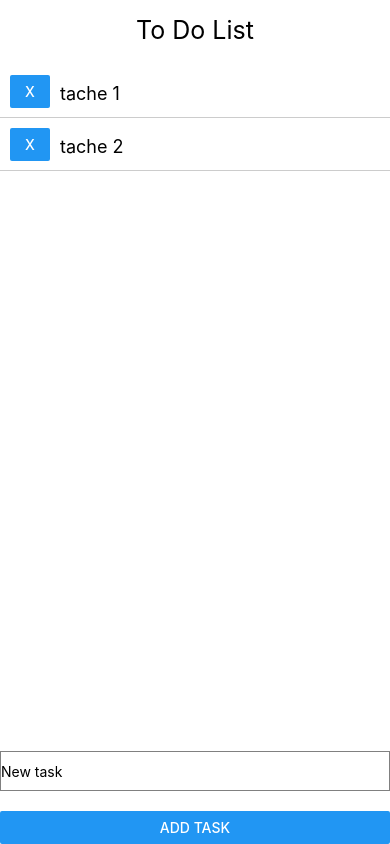
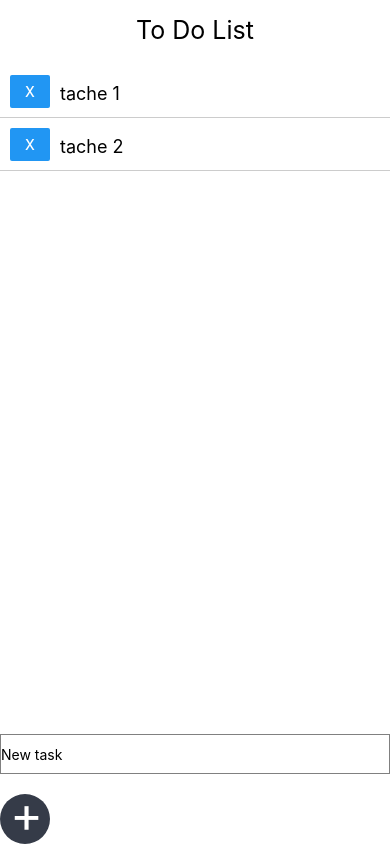
Before and after one commit to ronanren/toDoList, a React Native app: screen / in a window 390 px wide. Built offline with nearby package versions, Linux system fonts and the light colour scheme.

Commit message:
Update App.js

```diff
--- a/App.js
+++ b/App.js
@@ -1,5 +1,5 @@
 import React, { Component } from 'react';
-import { StyleSheet, Text, View, Button, FlatList, Dimensions, TextInput, KeyboardAvoidingView } from 'react-native';
+import { StyleSheet, Text, View, Button, FlatList, Dimensions, TextInput, KeyboardAvoidingView, TouchableOpacity } from 'react-native';
 
 
 export default class App extends React.Component {
@@ -50,13 +50,12 @@ export default class App extends React.Component {
           onChangeText={onChangeText => this.setState({onChangeText})}
           value={this.state.onChangeText}
           />
-          <Button
-            onPress={this.addTask}
-            title="Add task"
-            />
+          <TouchableOpacity onPress={this.addTask} >
+            <View style={styles.buttonAdd} >
+              <Text style={styles.buttonAddText}>+</Text>
+            </View>
+          </TouchableOpacity>
           </KeyboardAvoidingView>
-
-
       </View>
 
     );
@@ -99,6 +98,20 @@ const styles = StyleSheet.create({
       top: 10,
       left: 10,
       width: 40,
+    },
+    buttonAdd: {
+      padding: 5,
+      height: 50,
+      width: 50,
+      borderRadius: 100,
+      backgroundColor:'rgba(53, 59, 72,1.0)',
 
     },
+    buttonAddText: {
+      color: "white",
+      fontSize: 50,
+      bottom: 15,
+      left: 5,
+    },
+
 });
```
